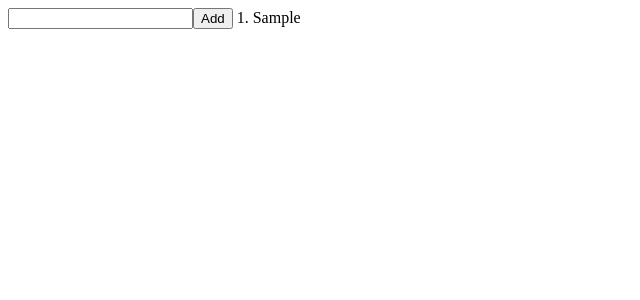
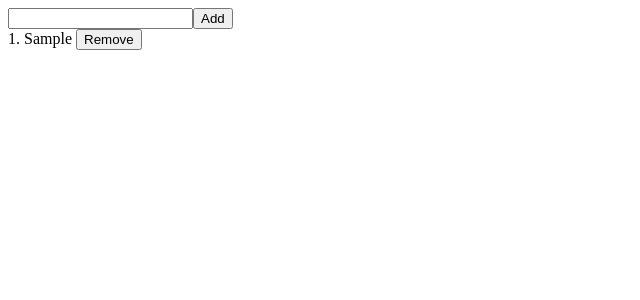
Before and after one commit to KononovaI/Project_ToDoList_Angular19_TS, an Angular app: page / in a window 1280 px wide. Both pictures are taken after typing "Sample" into the empty fields and a click on the button "Add". Shown: the top 300 px of the page, without its empty margins (0-640 px from the left). Built offline with nearby package versions, Linux system fonts and the light colour scheme.

Commit message:
Created remove function

```diff
--- a/src/app/app.component.html
+++ b/src/app/app.component.html
@@ -3,5 +3,9 @@
 <button (click)="addTask()">Add</button>
 
 @for (task of tasks(); track task.id) {
-  {{task.id}}. {{task.text}}
+  <div>
+    {{$index + 1}}. {{task.text}}
+    <button (click)="removeTask($index)">Remove</button>
+
+  </div>
 }
--- a/src/app/app.component.ts
+++ b/src/app/app.component.ts
@@ -29,4 +29,11 @@ export class AppComponent {
     this.taskText.set('')
   }
 
+  removeTask(index: number) {
+    this.tasks.update(tasks => {
+      tasks.splice(index, 1)
+      return tasks
+    })
+  }
+
 }
```
